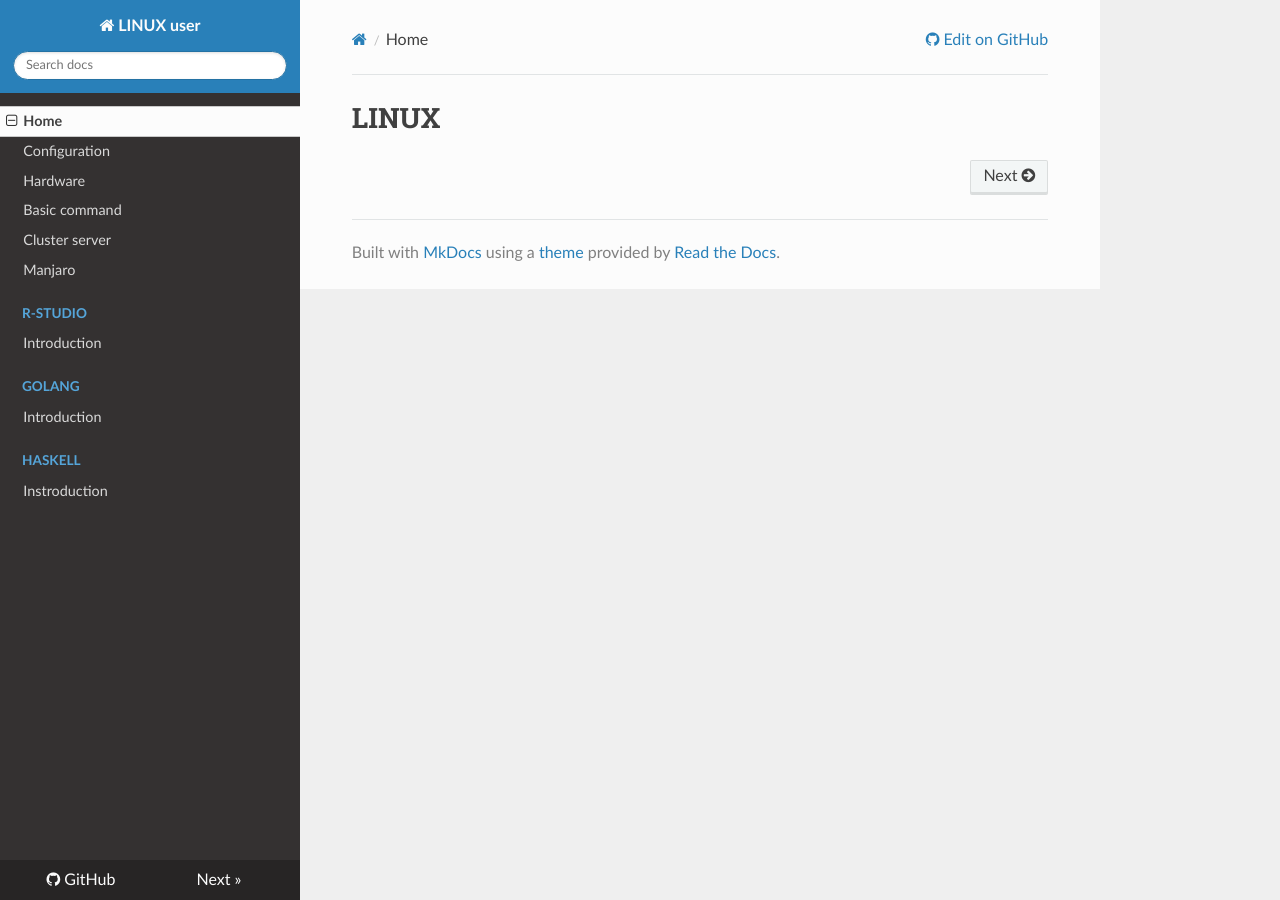
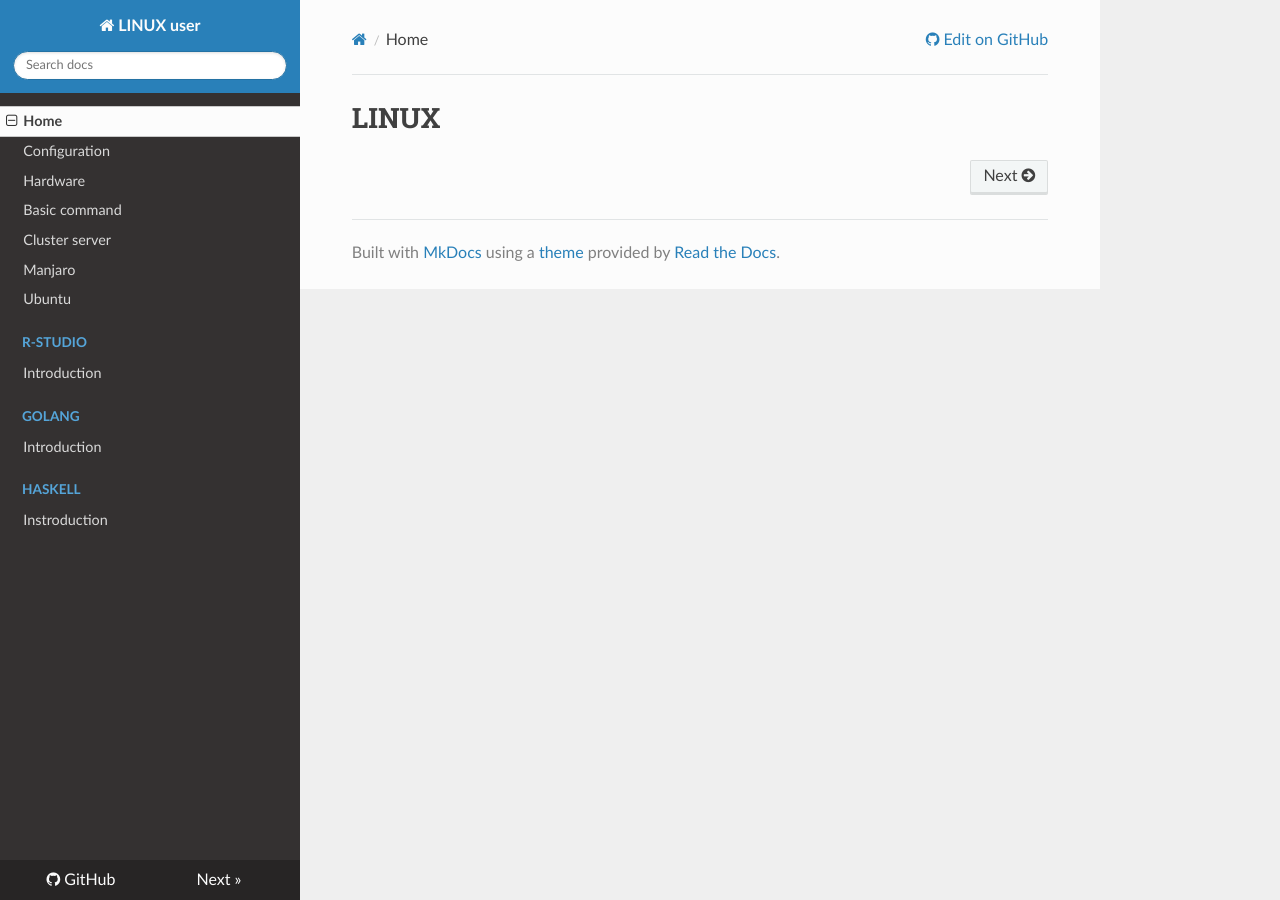
Before and after one commit to WonyoungCho/LINUX, an MkDocs documentation site: the page built from docs/index.md, in a window 1280 px wide. Built offline with MkDocs 1.6.1, drawn with Linux system fonts in a browser that asks for light colours; nearby versions of some CDN libraries; old or Windows-style settings are respelled for this version of MkDocs.

Commit message:
Update mkdocs.yml

```diff
--- a/mkdocs.yml
+++ b/mkdocs.yml
@@ -13,6 +13,7 @@ pages:
     - Basic command: 'basic_comm.md'
     - Cluster server: 'cluster_conf.md'
     - Manjaro: 'manjaro_conf.md'
+    - Ubuntu : 'ubuntu_conf.md'
     - R-Studio:
         - Introduction : 'rstudio_int.md'
     - Golang:
```
